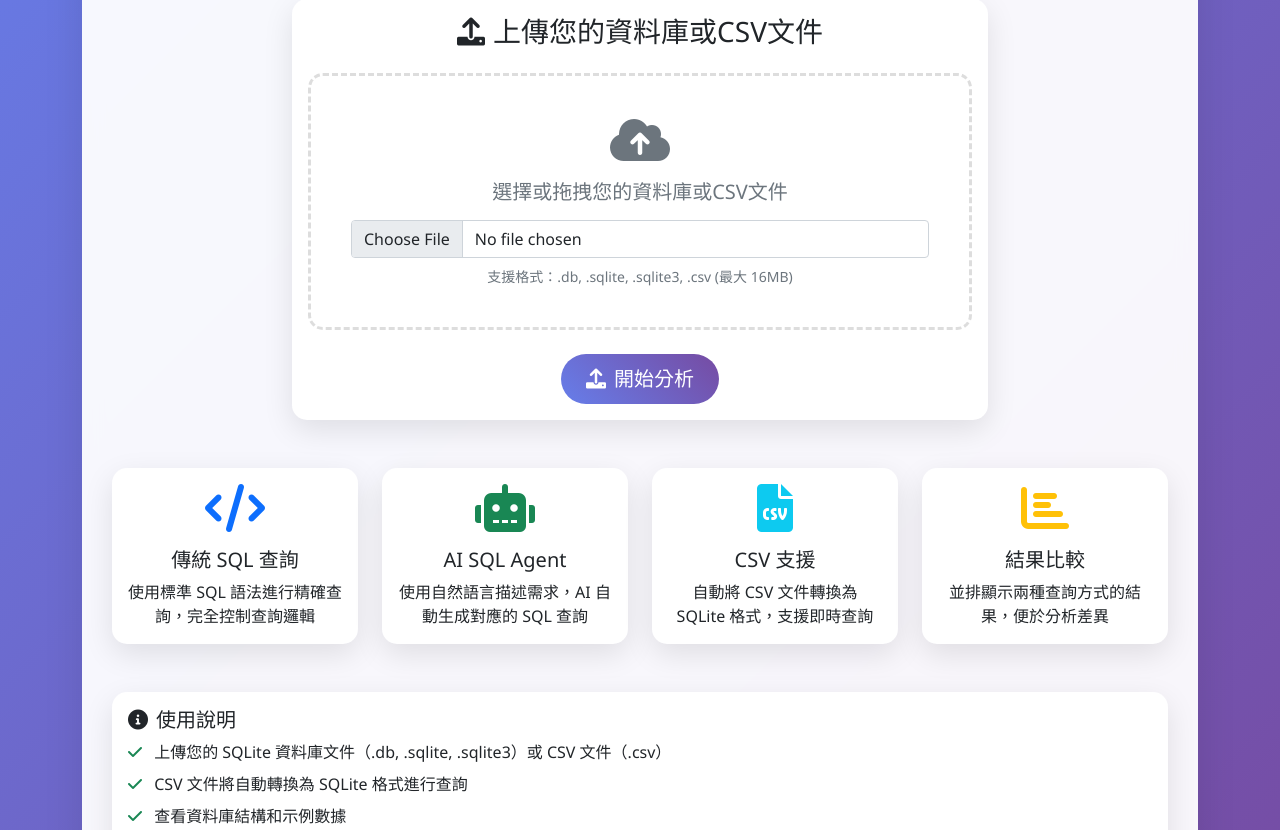
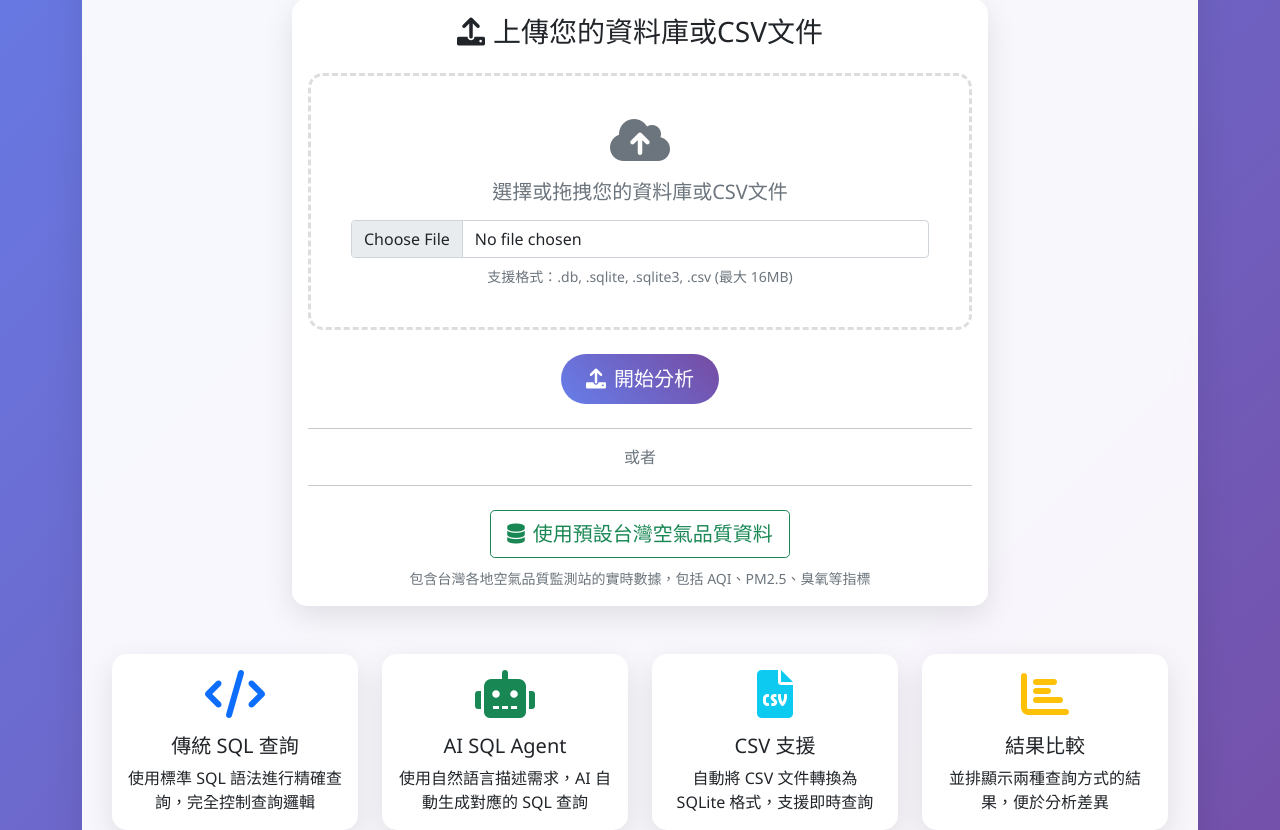
Before and after one commit to Chrisliao0806/sql_agent_web, a Flask app: page / in a window 1280 px wide. Shown: the part 291-1121 px from the top of the page. Run offline with Flask 3, Linux system fonts and the light colour scheme.

Commit message:
feat: Add functionality to use default Taiwan air quality data and update UI with corresponding button

```diff
--- a/app.py
+++ b/app.py
@@ -511,6 +511,48 @@ def compare_queries(filename):
     return render_template("compare.html", filename=filename, table_info=table_info)
 
 
+@app.route("/use_default_data")
+def use_default_data():
+    """使用預設的台灣空氣品質資料"""
+    try:
+        # 預設資料的路徑
+        default_csv_path = os.path.join("default_data", "taiwan_air.csv")
+
+        if not os.path.exists(default_csv_path):
+            flash("預設資料文件不存在")
+            return redirect(url_for("index"))
+
+        # 生成對應的SQLite文件名（在uploads資料夾中）
+        db_filename = "taiwan_air_default.db"
+        db_filepath = os.path.join(app.config["UPLOAD_FOLDER"], db_filename)
+
+        # 如果SQLite文件已存在，直接使用
+        if os.path.exists(db_filepath):
+            table_info = get_table_info(db_filepath)
+            flash(f"已載入預設的台灣空氣品質資料，表格名稱: taiwan_air")
+            return render_template(
+                "database_info.html", filename=db_filename, table_info=table_info
+            )
+
+        # 轉換CSV為SQLite
+        success, result = convert_csv_to_sqlite(default_csv_path, db_filepath)
+
+        if success:
+            # 獲取資料庫資訊
+            table_info = get_table_info(db_filepath)
+            flash(f"已成功載入預設的台灣空氣品質資料，表格名稱: {result}")
+            return render_template(
+                "database_info.html", filename=db_filename, table_info=table_info
+            )
+        else:
+            flash(f"預設資料載入失敗: {result}")
+            return redirect(url_for("index"))
+
+    except Exception as e:
+        flash(f"載入預設資料時發生錯誤: {str(e)}")
+        return redirect(url_for("index"))
+
+
 @app.route("/api/sql_query", methods=["POST"])
 def api_sql_query():
     data = request.json
--- a/templates/index.html
+++ b/templates/index.html
@@ -73,6 +73,25 @@
                         </button>
                     </div>
                 </form>
+
+                <!-- 分隔線 -->
+                <div class="text-center my-4">
+                    <hr class="my-3">
+                    <span class="text-muted">或者</span>
+                    <hr class="my-3">
+                </div>
+
+                <!-- 使用預設資料按鈕 -->
+                <div class="text-center">
+                    <a href="{{ url_for('use_default_data') }}" class="btn btn-outline-success btn-lg">
+                        <i class="fas fa-database me-2"></i>使用預設台灣空氣品質資料
+                    </a>
+                    <div class="mt-2">
+                        <small class="text-muted">
+                            包含台灣各地空氣品質監測站的實時數據，包括 AQI、PM2.5、臭氧等指標
+                        </small>
+                    </div>
+                </div>
             </div>
         </div>
     </div>
```
